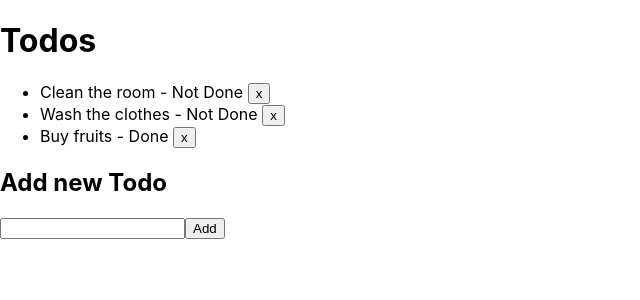
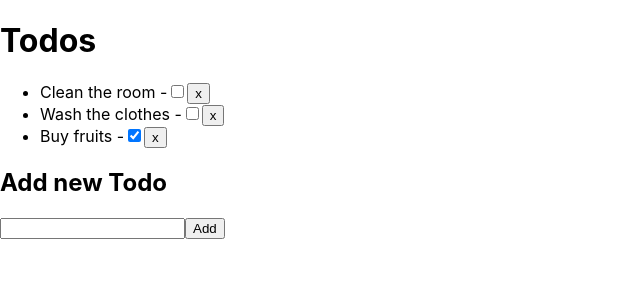
Before and after one commit to kunxin-chor/react-lesson-7-todo-list, a React (Create React App) app: page / in a window 1280 px wide. Shown: the top 300 px of the page, without its empty margins (0-640 px from the left). Built offline with nearby package versions, Linux system fonts and the light colour scheme.

Commit message:
Long winded way of updating todo checkbox

```diff
--- a/src/App.js
+++ b/src/App.js
@@ -28,7 +28,12 @@ class App extends React.Component {
 
     let final = [];
     for (let task of this.state.tasks) {
-      final.push(<li>{task.title} - {task.done ? 'Done' : 'Not Done'} <button
+      final.push(<li>{task.title} -
+      <input type='checkbox' checked={task.done} onChange={()=>{
+        this.updateTodo(task._id)
+      }}/>
+
+      <button
         onClick={()=>{
           this.deleteTodo(task._id)
         }}
@@ -77,20 +82,34 @@ class App extends React.Component {
 
   deleteTodo = (id) => {
     // long-wided way
-    console.log("id to delete ="+ id)
 
-    // step 1. Find the index
-    let index = -1; // means not found
-    for (let i=0; i < this.state.tasks.length; i++) {
-      if (this.state.tasks[i]._id === id) {
-        index=i;
-        break;
-      }
+    let index = this.state.tasks.findIndex((t)=>{
+      return t._id === id;
+    })
+
+    const cloned = [...this.state.tasks]
+
+    cloned.splice(index,1);
+    this.setState({
+      tasks:cloned
+    })
+
+  }
+
+  updateTodo = (id) => {
+    let index = this.state.tasks.findIndex((t)=>{
+      return t._id === id
+    })
+
+    // long-winded way
+    let cloned = [...this.state.tasks];
+    let clonedTask = {
+      ...this.state.tasks[index]
     }
-    console.log("to delete =" + index)
-    // Step 2. Clone the array, and then splice the clone at the index
-    let cloned = [...this.state.tasks];
-    cloned.splice(index, 1);
+    clonedTask.done = !clonedTask.done;
+
+    cloned[index] = clonedTask;
+
     this.setState({
       tasks:cloned
     })
```
